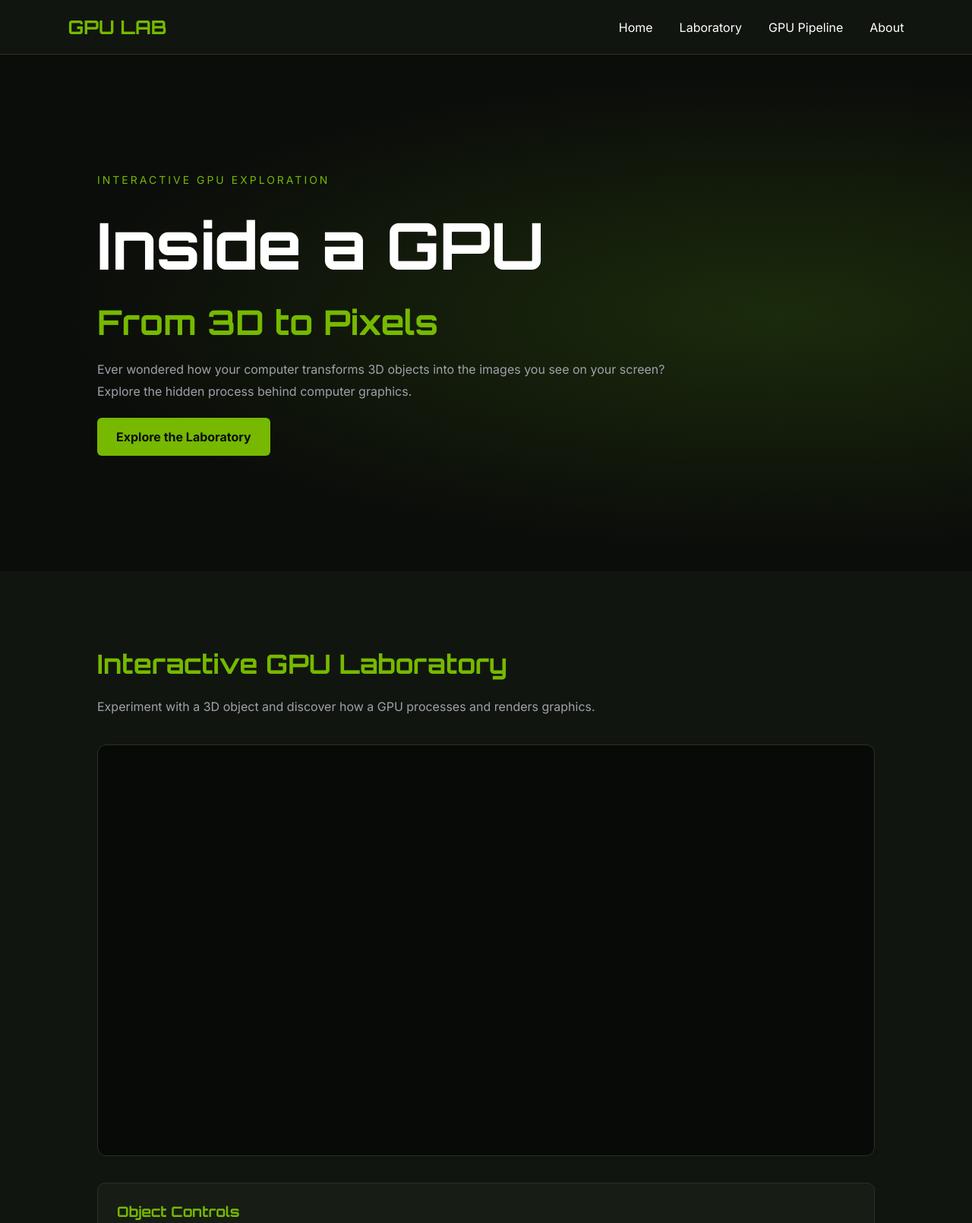
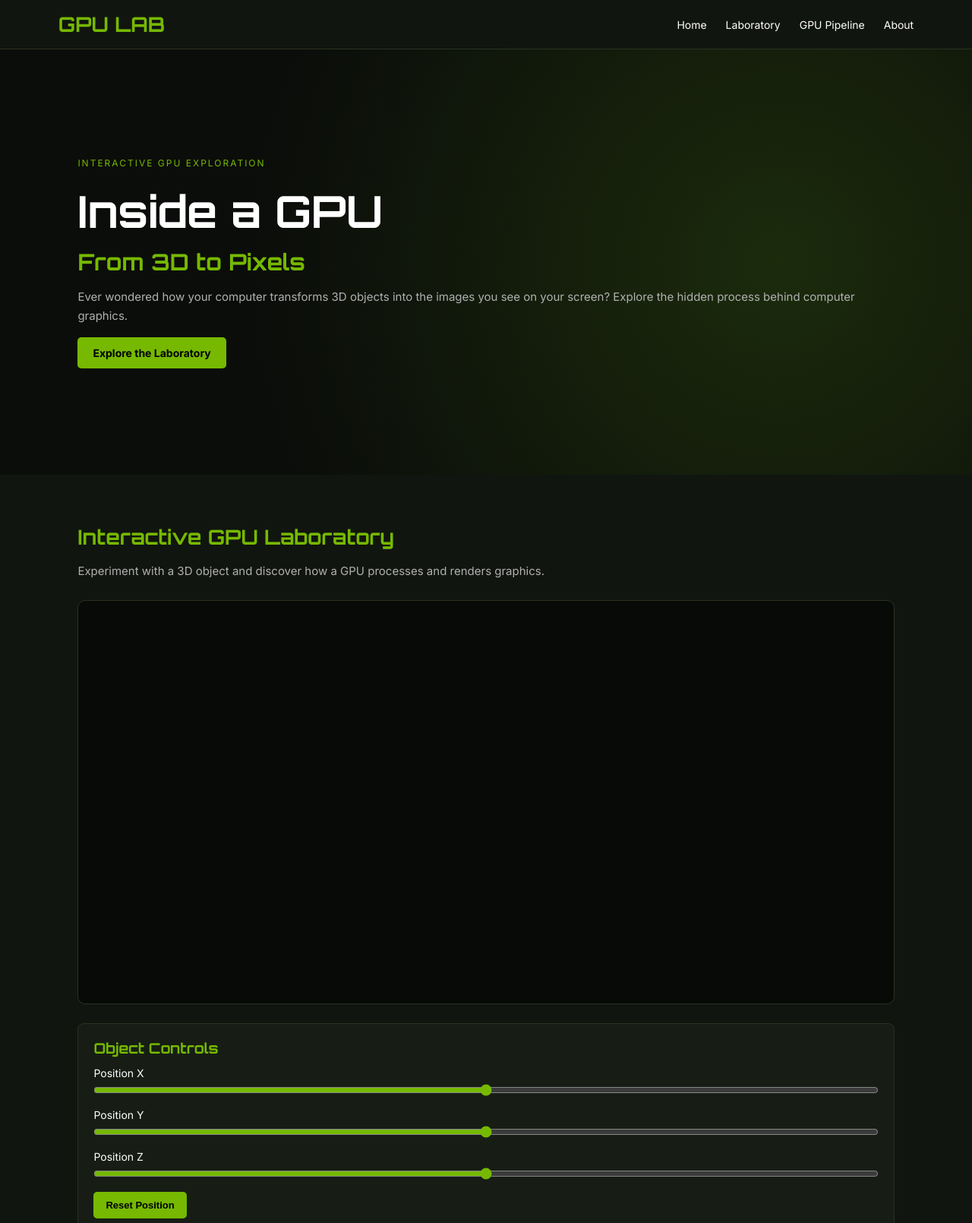
Before and after one commit to Mahad12342661/ilmforge, a plain HTML site: page index.html in a window 1280 px wide. Shown: the top 1610 px of the page at 76% size. Drawn offline with Linux system fonts and the light colour scheme.

Commit message:
css didnt work correctly last time

```diff
--- a/css/font.css
+++ b/css/font.css
@@ -1,13 +1,10 @@
 
-@import url('https://fonts.googleapis.com/css2?family=Inter:wght@400;500;600;700;800&family=Orbitron:wght@500;600;700;800&display=swap');
+@import url('https://fonts.googleapis.com/css2?family=Inter:wght@400;500;600;700&family=Orbitron:wght@500;600;700&display=swap');
 
 body {
     font-family: 'Inter', sans-serif;
 }
 
-h1,
-h2,
-h3,
-.logo {
+h1, h2, h3, .logo {
     font-family: 'Orbitron', sans-serif;
 }
--- a/css/style.css
+++ b/css/style.css
@@ -1,25 +1,26 @@
 
-/* GENERAL RESET */
 * {
     margin: 0;
     padding: 0;
     box-sizing: border-box;
+}
+
+html {
     scroll-behavior: smooth;
 }
 
 body {
-    background-color: #0B0D0A;
-    color: #FFFFFF;
+    background: #0B0D0A;
+    color: white;
+    font-family: Arial, sans-serif;
+    font-size: 15px;
 }
 
 /* NAVBAR */
 header {
-    background-color: #11150F;
+    background: #11150F;
+    padding: 15px 6%;
     border-bottom: 1px solid #293322;
-    padding: 20px 7%;
-    position: sticky;
-    top: 0;
-    z-index: 100;
 }
 
 nav {
@@ -28,112 +29,108 @@ nav {
     align-items: center;
 }
 
-.logo h2 {
+.logo {
     color: #76B900;
-    font-size: 25px;
+    font-size: 18px;
 }
 
 nav ul {
     display: flex;
     list-style: none;
-    gap: 35px;
+    gap: 25px;
 }
 
 nav a {
-    color: #FFFFFF;
+    color: white;
     text-decoration: none;
-    transition: 0.3s;
+    font-size: 14px;
 }
 
 nav a:hover {
     color: #76B900;
 }
 
-/* GENERAL SECTION STYLING */
+/* SECTIONS */
 section {
-    padding: 100px 10%;
-    background-color: transparent;
+    padding: 65px 8%;
+    background: transparent;
     border-radius: 0;
 }
 
-section h1,
-section h2,
+section h1 {
+    font-size: 48px;
+    margin-bottom: 12px;
+}
+
+section h2 {
+    font-size: 27px;
+    margin-bottom: 15px;
+}
+
 section h3 {
-    margin-bottom: 20px;
+    font-size: 19px;
+    margin-bottom: 12px;
 }
 
 section p {
-    color: #A1A1AA;
-    line-height: 1.8;
-    margin-bottom: 20px;
-    max-width: 750px;
+    font-size: 15px;
+    line-height: 1.7;
+    color: #B0B0B0;
+    margin-bottom: 15px;
 }
 
-/* HOME SECTION */
+/* HOME */
 #home {
-    min-height: 85vh;
+    min-height: 70vh;
     display: flex;
     flex-direction: column;
     justify-content: center;
     align-items: flex-start;
-    background: radial-gradient(
-        ellipse at 80% 50%,
-        #1b2b0c 0%,
-        #0B0D0A 65%
-    );
+    background: radial-gradient(circle at 80% 50%, #1b2b0c, #0B0D0A 65%);
 }
 
 #home h1 {
-    font-size: clamp(45px, 7vw, 85px);
-    color: #FFFFFF;
+    font-size: 58px;
 }
 
 #home h2 {
-    font-size: clamp(25px, 4vw, 45px);
     color: #76B900;
+    font-size: 30px;
 }
 
 #home p:first-child {
     color: #76B900;
-    letter-spacing: 3px;
-    font-size: 14px;
+    font-size: 12px;
+    letter-spacing: 2px;
 }
 
 #home a {
-    display: inline-block;
-    background-color: #76B900;
-    color: #0B0D0A;
-    padding: 15px 25px;
-    border-radius: 6px;
+    background: #76B900;
+    color: black;
+    padding: 12px 20px;
+    border-radius: 5px;
     text-decoration: none;
+    font-size: 14px;
     font-weight: bold;
-    transition: 0.3s;
-}
-
-#home a:hover {
-    background-color: #A3E635;
-    transform: translateY(-3px);
 }
 
 /* LABORATORY */
 #laboratory {
-    background-color: #11150F;
+    background: #11150F;
 }
 
 #laboratory h2,
 #pipeline h2,
 #about h2 {
-    font-size: 35px;
     color: #76B900;
 }
 
 #rendering-area {
-    margin: 35px 0;
-    background-color: #080A07;
+    background: #080A07;
     border: 1px solid #293322;
-    border-radius: 12px;
-    padding: 20px;
-    overflow: hidden;
+    border-radius: 10px;
+    padding: 15px;
+    margin: 25px 0;
 }
 
 #gpuCanvas {
@@ -144,15 +141,14 @@ section p {
     margin: auto;
 }
 
-/* CONTROL PANELS */
 #object-controls,
 #lighting-controls,
 #depth-controls {
-    background-color: #171D15;
+    background: #171D15;
     border: 1px solid #293322;
-    border-radius: 10px;
-    padding: 25px;
-    margin-top: 20px;
+    border-radius: 8px;
+    padding: 20px;
+    margin-top: 15px;
 }
 
 #object-controls h3,
@@ -163,8 +159,8 @@ section p {
 
 label {
     display: block;
-    margin: 15px 0 8px;
-    color: #D4D4D8;
+    margin: 12px 0 6px;
+    font-size: 14px;
 }
 
 input[type="range"] {
@@ -176,92 +172,75 @@ input[type="checkbox"] {
     accent-color: #76B900;
 }
 
+/* BUTTONS */
 button {
-    background-color: #76B900;
-    color: #0B0D0A;
+    background: #76B900;
+    color: black;
     border: none;
+    padding: 10px 16px;
     border-radius: 5px;
-    padding: 12px 20px;
-    margin-top: 15px;
     cursor: pointer;
+    font-size: 13px;
     font-weight: bold;
-    transition: 0.3s;
+    margin-top: 12px;
 }
 
-button:hover {
-    background-color: #A3E635;
-    transform: translateY(-2px);
-}
-
-/* GPU PIPELINE */
-#pipeline {
-    background-color: #0B0D0A;
-}
-
+/* PIPELINE */
 .pipeline-stage {
-    background-color: #171D15;
+    background: #171D15;
     border: 1px solid #293322;
-    border-left: 4px solid #76B900;
-    border-radius: 8px;
-    padding: 25px;
-    margin: 20px 0;
-    transition: 0.3s;
-}
-
-.pipeline-stage:hover {
-    border-color: #76B900;
-    transform: translateX(5px);
+    border-left: 3px solid #76B900;
+    border-radius: 7px;
+    padding: 20px;
+    margin: 15px 0;
 }
 
 .pipeline-stage h3 {
-    color: #FFFFFF;
+    color: white;
 }
 
 /* ABOUT */
 #about {
-    background-color: #11150F;
+    background: #11150F;
 }
 
 /* FOOTER */
 footer {
-    background-color: #080A07;
+    background: #080A07;
     border-top: 1px solid #293322;
     text-align: center;
-    padding: 40px 20px;
+    padding: 30px;
 }
 
 footer h3 {
     color: #76B900;
-    margin-bottom: 15px;
+    margin-bottom: 10px;
 }
 
 footer p {
-    color: #A1A1AA;
-    margin: 8px 0;
+    color: #999;
+    font-size: 13px;
+    margin: 5px;
 }
 
-/* MOBILE RESPONSIVENESS */
+/* MOBILE */
 @media (max-width: 700px) {
-    header {
-        padding: 18px 5%;
-    }
-
     nav {
         flex-direction: column;
-        gap: 20px;
+        gap: 15px;
     }
 
     nav ul {
-        gap: 15px;
+        gap: 12px;
         flex-wrap: wrap;
         justify-content: center;
     }
 
     section {
-        padding: 65px 6%;
+        padding: 45px 6%;
     }
 
-    #rendering-area {
-        padding: 8px;
+    #home h1 {
+        font-size: 38px;
     }
 }
```
